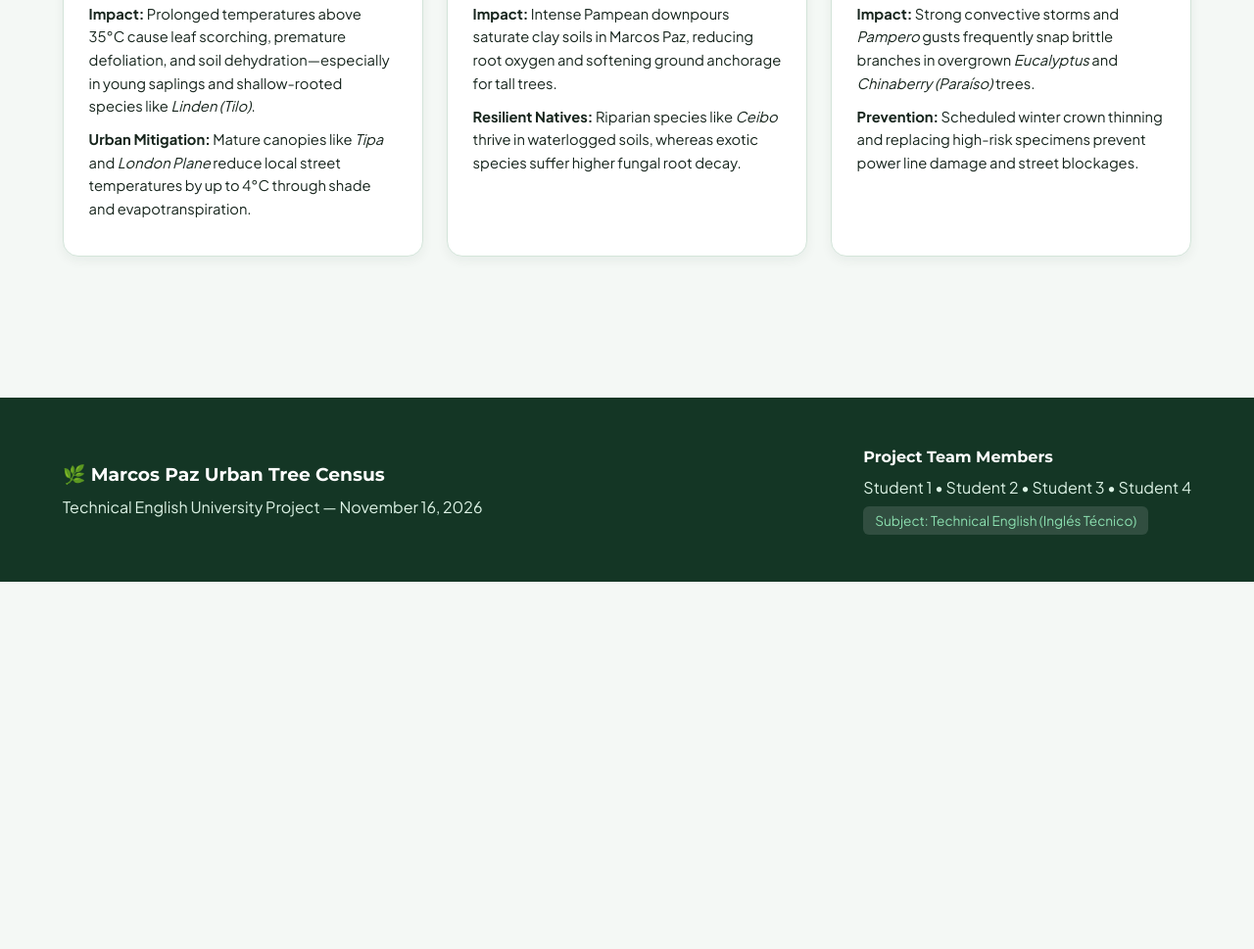
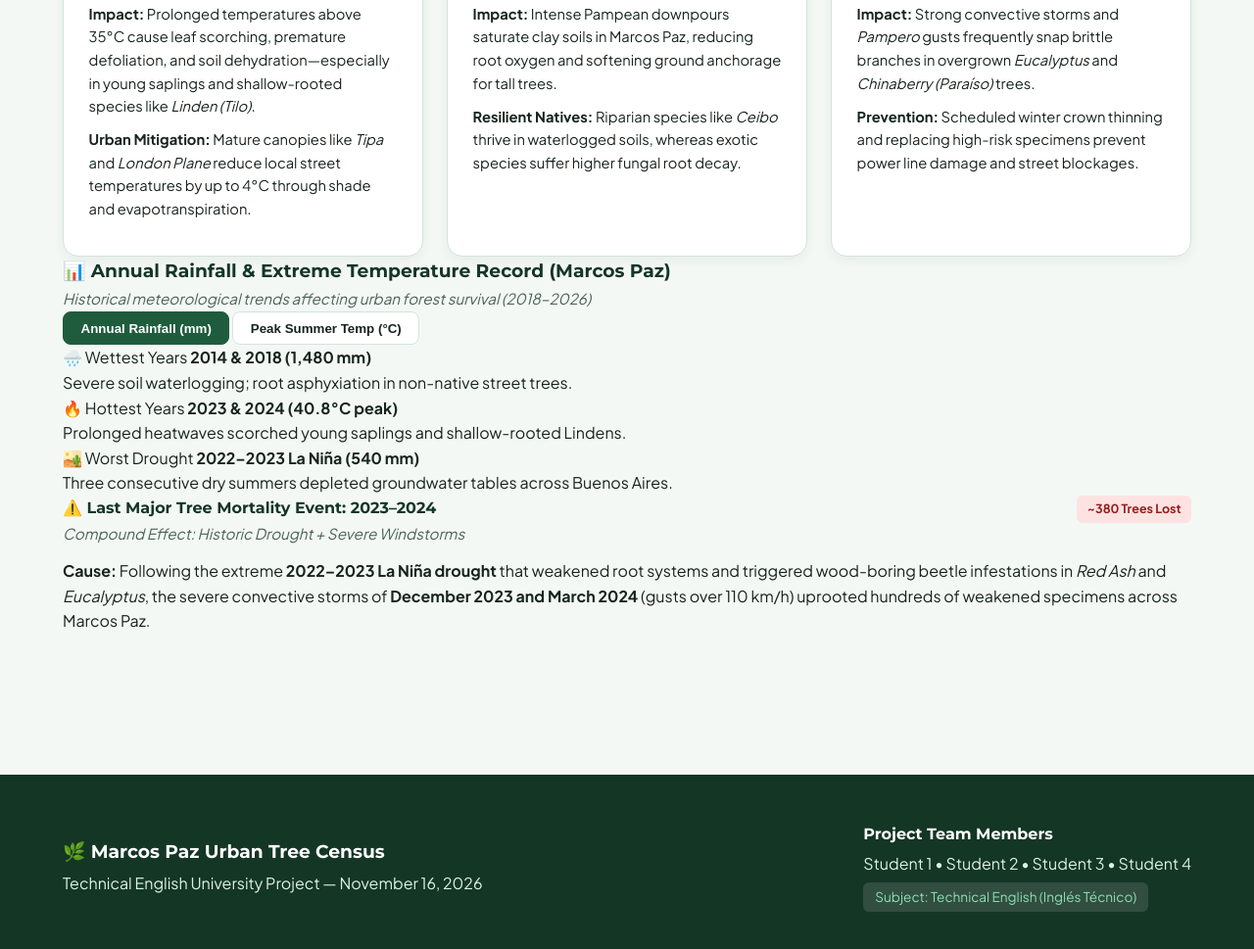
Before and after one commit to lucasnavarro2552/marcos-paz-verde, a plain HTML site: page index.html in a window 1280 px wide. Shown: the part 5974-6943 px from the top of the page at 98% size. Before the commit the page ends 6568 px from the top, so only its background shows below. Drawn offline with nearby package versions, Linux system fonts and the light colour scheme; no server answers.

Commit message:
Update index.html

```diff
--- a/index.html
+++ b/index.html
@@ -232,6 +232,64 @@
           <p><strong>Prevention:</strong> Scheduled winter crown thinning and replacing high-risk specimens prevent power line damage and street blockages.</p>
         </article>
       </div>
+      </div> <!-- 👈 Fin de .cards-grid que ya agregaste antes -->
+
+      <!-- 👇 AGREGAR DESDE AQUÍ (Alrededor de la línea 231, justo antes de </section>) -->
+      <div class="climate-dashboard">
+        <!-- Gráfico interactivo de Lluvias y Temperatura -->
+        <div class="climate-chart-box">
+          <div class="chart-header">
+            <div>
+              <h3>📊 Annual Rainfall & Extreme Temperature Record (Marcos Paz)</h3>
+              <span class="sci-name">Historical meteorological trends affecting urban forest survival (2018–2026)</span>
+            </div>
+            <div class="chart-toggles">
+              <button class="filter-btn active" onclick="updateClimateChart('rainfall')">Annual Rainfall (mm)</button>
+              <button class="filter-btn" onclick="updateClimateChart('temp')">Peak Summer Temp (°C)</button>
+            </div>
+          </div>
+          <div id="climate-bars-container" class="climate-bars">
+            <!-- Barras generadas dinámicamente por JS -->
+          </div>
+        </div>
+
+        <!-- Registro de años extremos y última gran mortandad -->
+        <div class="climate-records-col">
+          <div class="record-highlight-grid">
+            <div class="mini-record rainy">
+              <span class="record-badge">🌧️ Wettest Years</span>
+              <strong>2014 & 2018 (1,480 mm)</strong>
+              <p>Severe soil waterlogging; root asphyxiation in non-native street trees.</p>
+            </div>
+            <div class="mini-record hot">
+              <span class="record-badge">🔥 Hottest Years</span>
+              <strong>2023 & 2024 (40.8°C peak)</strong>
+              <p>Prolonged heatwaves scorched young saplings and shallow-rooted Lindens.</p>
+            </div>
+            <div class="mini-record drought">
+              <span class="record-badge">🏜️ Worst Drought</span>
+              <strong>2022–2023 La Niña (540 mm)</strong>
+              <p>Three consecutive dry summers depleted groundwater tables across Buenos Aires.</p>
+            </div>
+          </div>
+
+          <div class="mortality-alert-box">
+            <div class="species-card-top">
+              <div>
+                <h4>⚠️ Last Major Tree Mortality Event: 2023–2024</h4>
+                <span class="sci-name">Compound Effect: Historic Drought + Severe Windstorms</span>
+              </div>
+              <span class="tag tag-felling">~380 Trees Lost</span>
+            </div>
+            <p>
+              <strong>Cause:</strong> Following the extreme <strong>2022–2023 La Niña drought</strong> that weakened root systems and triggered wood-boring beetle infestations in <em>Red Ash</em> and <em>Eucalyptus</em>, the severe convective storms of <strong>December 2023 and March 2024</strong> (gusts over 110 km/h) uprooted hundreds of weakened specimens across Marcos Paz.
+            </p>
+          </div>
+        </div>
+      </div>
+      <!-- 👆 HASTA AQUÍ -->
+
+    </section> <!-- 👈 Cierre de #climate-section -->
     </section>
 
   </main> <!-- 👈 PEGAR JUSTO ARRIBA DE ESTA ETIQUETA (Línea 183 aprox.) -->
```
